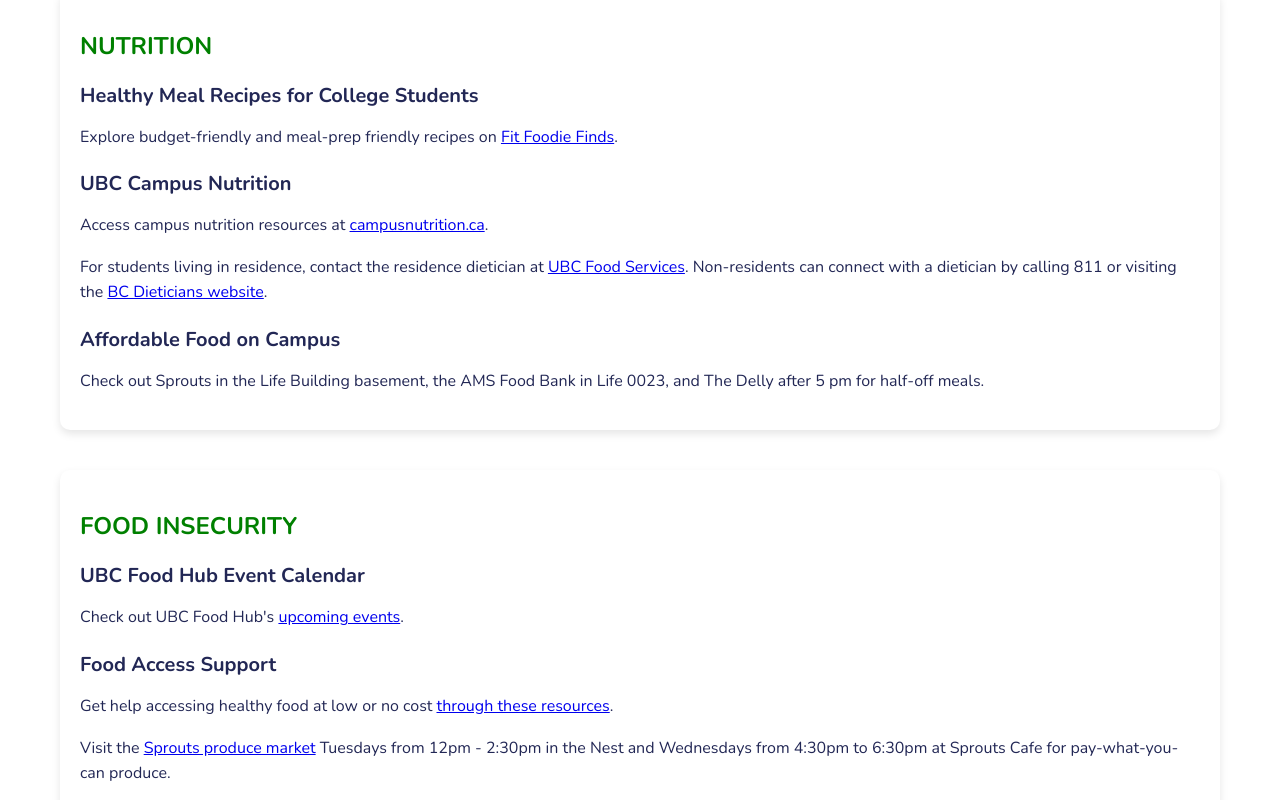
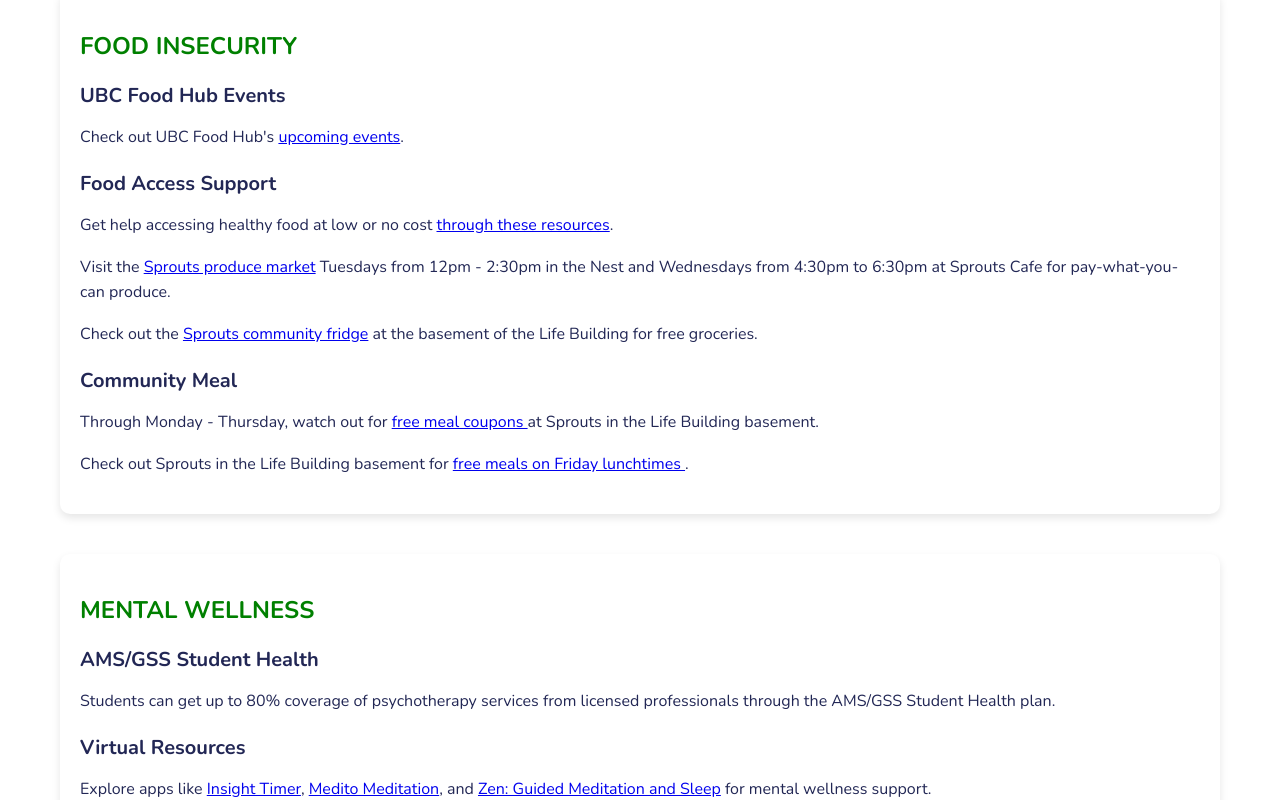
Before and after one commit to Science-Undergraduate-Society/www, a Next.js app: page /studentServices/health in a window 1280 px wide. Shown: the part 2640-3440 px from the top of the page. Built offline with nearby package versions, Linux system fonts and the light colour scheme; a web font is replaced by a local one.

Commit message:
(External) Backlog Item - Fix duplicate items in health & wellness section

```diff
--- a/src/pages/studentServices/health.js
+++ b/src/pages/studentServices/health.js
@@ -139,32 +139,10 @@ export default function HealthAndWellness() {
         </Section>
 
         <Section>
-          <Title>NUTRITION</Title>
-          <SubTitle>Healthy Meal Recipes for College Students</SubTitle>
+          <Title>FOOD INSECURITY</Title>
+          <SubTitle>UBC Food Hub Events</SubTitle>
           <Text>
-            Explore budget-friendly and meal-prep friendly recipes on{' '}
-            <Link href="https://fitfoodiefinds.com/best-healthy-recipes-for-college-kids-budget-friendly-and-meal-prep/">Fit Foodie Finds</Link>.
-          </Text>
-          <SubTitle>UBC Campus Nutrition</SubTitle>
-          <Text>
-            Access campus nutrition resources at <Link href="https://campusnutrition.ca">campusnutrition.ca</Link>.
-          </Text>
-          <Text>
-            For students living in residence, contact the residence dietician at <Link href="https://food.ubc.ca/contact-the-dietitian/">UBC Food Services</Link>. Non-residents can connect with a dietician by calling 811 or visiting the{' '}
-            <Link href="https://www.healthlinkbc.ca/">BC Dieticians website</Link>.
-          </Text>
-          <SubTitle>Affordable Food on Campus</SubTitle>
-          <Text>
-            Check out Sprouts in the Life Building basement, the AMS Food Bank in Life 0023, and The Delly after 5 pm for half-off meals.
-          </Text>
-        </Section>
-
-        <Section>
-          <Title>FOOD INSECURITY</Title>
-          <SubTitle>UBC Food Hub Event Calendar</SubTitle>
-          <Text>
-            Check out UBC Food Hub's {' '}
-            <Link href="https://foodhub.ubc.ca/take-action/workshop-and-events/?page=1&campus=5">upcoming events</Link>.
+            Check out UBC Food Hub's <Link href="https://foodhub.ubc.ca/take-action/workshop-and-events/?page=1&campus=5">upcoming events</Link>.
           </Text>
           <SubTitle>Food Access Support</SubTitle>
           <Text>
```
